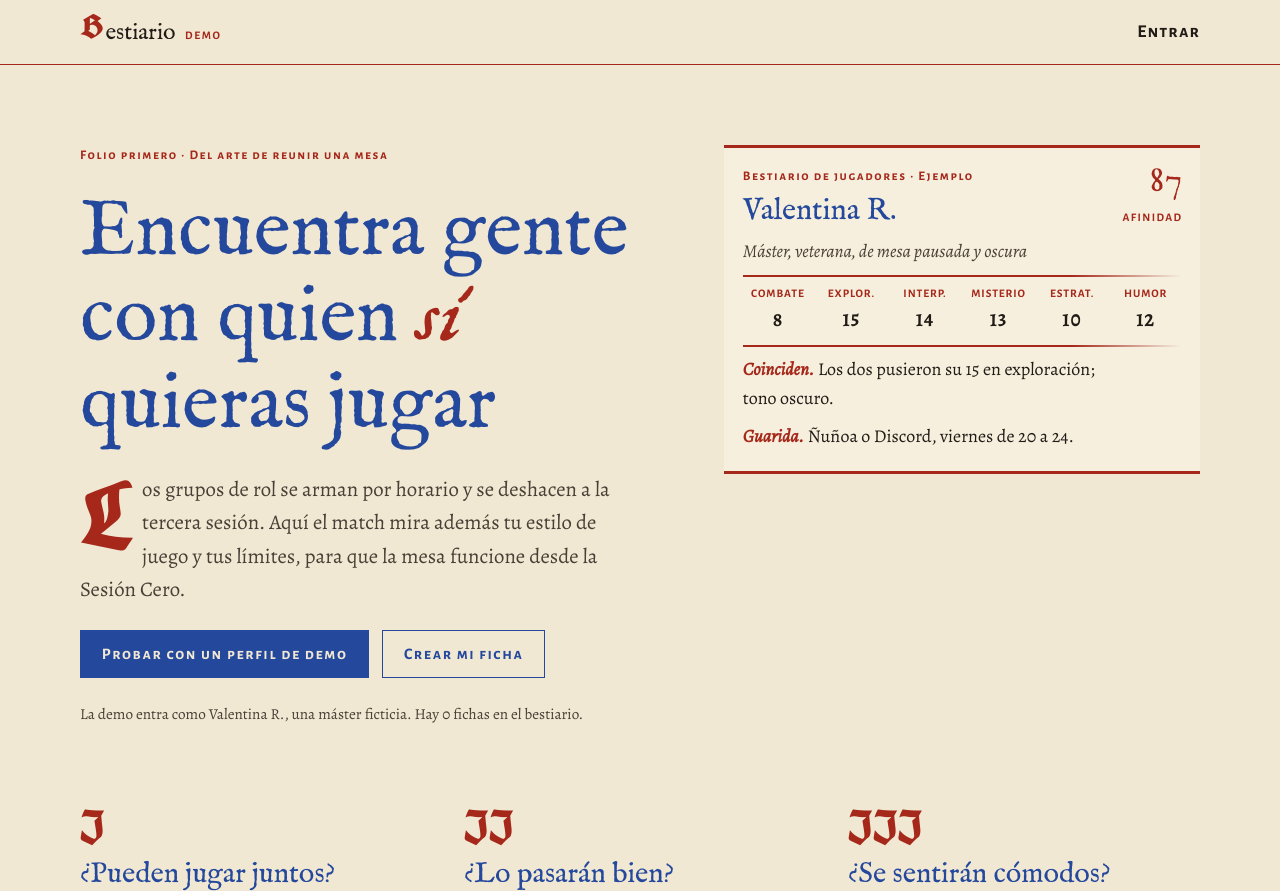
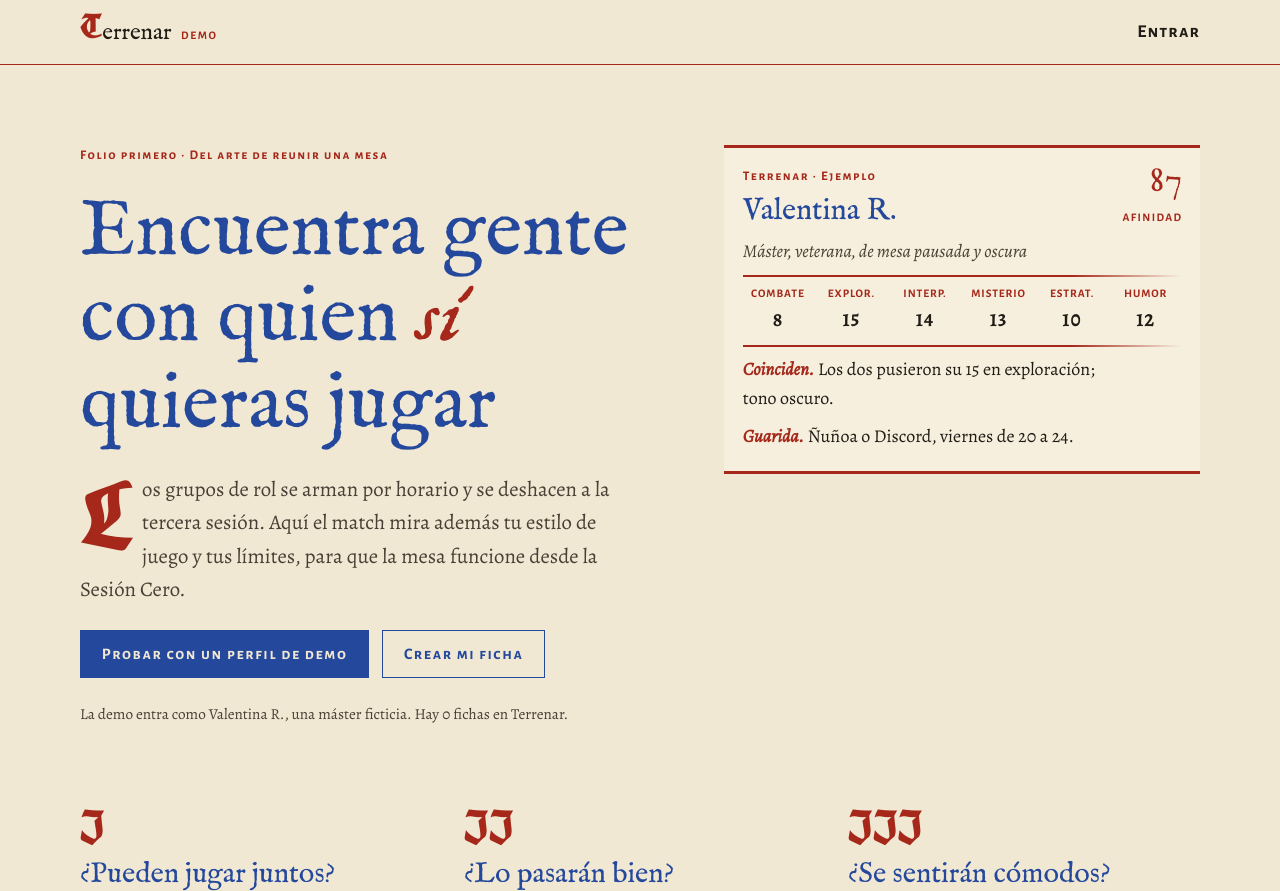
Before and after one commit to gertfrank-dev/terrenar_lfg_demo, a Django app: page / in a window 1280 px wide. Shown: the top 891 px of the page. Run offline with Django 5.2, Linux system fonts and the light colour scheme; data that the repository does not hold is empty.

Commit message:
chore: el sitio pasa a llamarse Terrenar
Bestiario queda como el nombre de la skin medieval.

Co-Authored-By: Claude Opus 5.5 <noreply@anthropic.com>
Claude-Session: https://claude.ai/code/session_01F5snmkv6ACJccxcXPCcU5S

```diff
--- a/perfiles/admin.py
+++ b/perfiles/admin.py
@@ -36,4 +36,4 @@ admin.site.register(m.Interes, list_display=("de", "a", "creado"))
 admin.site.register(m.Bloqueo, list_display=("de", "a", "creado"))
 admin.site.register(m.Disponibilidad, list_display=("perfil", "fecha", "bloque"), list_filter=("perfil",))
 
-admin.site.site_header = "Administración del Bestiario"
+admin.site.site_header = "Administración de Terrenar"
--- a/perfiles/management/commands/poblar_demo.py
+++ b/perfiles/management/commands/poblar_demo.py
@@ -75,7 +75,7 @@ class Command(BaseCommand):
             m.Tema.objects.update_or_create(nombre=n, defaults={"categoria": cat, "estado_por_defecto": defecto, "orden": i})
 
         User = get_user_model()
-        User.objects.filter(email__endswith="@demo.bestiario").delete()
+        User.objects.filter(email__contains="@demo.").delete()
 
         comunas = list(m.Comuna.objects.all())
         plataformas = list(m.Plataforma.objects.all())
@@ -90,7 +90,7 @@ class Command(BaseCommand):
 
         for n, alias in enumerate(ALIAS):
             user = User.objects.create_user(
-                username=f"demo{n}", email=f"demo{n}@demo.bestiario", password=None
+                username=f"demo{n}", email=f"demo{n}@demo.terrenar", password=None
             )
             rol = rnd.choices(["jugador", "master", "ambos"], weights=[6, 3, 2])[0]
             modalidad = rnd.choices(["presencial", "online", "ambas"], weights=[2, 3, 5])[0]
--- a/perfiles/views.py
+++ b/perfiles/views.py
@@ -15,7 +15,7 @@ from .forms import PASOS
 from .models import ATRIBUTOS, EJES, Interes, LimiteTema, Perfil, hay_interes_mutuo
 
 ATR_CORTOS = ("COMBATE", "EXPLOR.", "INTERP.", "MISTERIO", "ESTRAT.", "HUMOR")
-DEMO_EMAIL = "demo0@demo.bestiario"  # Valentina R., máster de la demo
+DEMO_EMAIL = "demo0@demo.terrenar"  # Valentina R., máster de la demo
 
 
 def portada(request):
--- a/render.yaml
+++ b/render.yaml
@@ -1,7 +1,7 @@
 # Plano de Render: crea el servicio web automáticamente desde el repo.
 services:
   - type: web
-    name: bestiario
+    name: terrenar
     runtime: python
     plan: free
     buildCommand: ./build.sh
--- a/static/css/bestiario.css
+++ b/static/css/bestiario.css
@@ -1,4 +1,4 @@
-/* Bestiario rubricado: manuscrito iluminado.
+/* Skin "Bestiario rubricado" de Terrenar: manuscrito iluminado.
    Vitela como suelo, tinta para el texto, rúbrica roja para jerarquía y alertas,
    lapislázuli para nombres y acciones, oro solo en filetes. Sin sombras ni esquinas redondeadas. */
 
--- a/templates/allauth/layouts/base.html
+++ b/templates/allauth/layouts/base.html
@@ -1,3 +1,3 @@
 {% extends "base.html" %}
-{% block title %}{% block head_title %}{% endblock %} · Bestiario de Jugadores{% endblock %}
+{% block title %}{% block head_title %}{% endblock %} · Terrenar{% endblock %}
 {% block contenido %}<div class="contenedor formulario">{% block content %}{% endblock %}</div>{% endblock %}
--- a/templates/base.html
+++ b/templates/base.html
@@ -3,7 +3,7 @@
 <head>
   <meta charset="utf-8">
   <meta name="viewport" content="width=device-width, initial-scale=1">
-  <title>{% block title %}Bestiario de Jugadores · encuentra tu mesa de rol{% endblock %}</title>
+  <title>{% block title %}Terrenar · encuentra tu mesa de rol{% endblock %}</title>
   <meta name="description" content="Encuentra personas para jugar rol de mesa según tu horario, tu estilo de juego y tus límites. Caso de práctica.">
   <meta name="theme-color" content="#f1e8d4">
   <link rel="preload" href="{% static 'fonts/im-fell-english-latin-400-normal.woff2' %}" as="font" type="font/woff2" crossorigin>
@@ -15,7 +15,7 @@
   <a class="saltar" href="#contenido">Saltar al contenido</a>
   <header class="cabecera">
     <div class="contenedor">
-      <a class="marca" href="{% url 'portada' %}"><span class="cap" aria-hidden="true">B</span><span aria-hidden="true">estiario</span><span class="sr">Bestiario de Jugadores, inicio</span><small aria-hidden="true">DEMO</small></a>
+      <a class="marca" href="{% url 'portada' %}"><span class="cap" aria-hidden="true">T</span><span aria-hidden="true">errenar</span><span class="sr">Terrenar, inicio</span><small aria-hidden="true">DEMO</small></a>
       <nav class="nav" aria-label="Principal">
         {% if user.is_authenticated %}
           <a href="{% url 'explorar' %}" {% if request.resolver_match.url_name == 'explorar' %}aria-current="page"{% endif %}>Explorar</a>
--- a/templates/explorar.html
+++ b/templates/explorar.html
@@ -1,5 +1,5 @@
 {% extends "base.html" %}
-{% block title %}Explorar · Bestiario de Jugadores{% endblock %}
+{% block title %}Explorar · Terrenar{% endblock %}
 {% block contenido %}
 <div class="contenedor">
   <div class="titulo-pagina">
--- a/templates/ficha/base_ficha.html
+++ b/templates/ficha/base_ficha.html
@@ -1,5 +1,5 @@
 {% extends "base.html" %}{% load static %}
-{% block title %}{{ titulo }} · Tu ficha · Bestiario de Jugadores{% endblock %}
+{% block title %}{{ titulo }} · Tu ficha · Terrenar{% endblock %}
 {% block contenido %}
 <div class="contenedor ficha">
   <nav aria-label="Pasos de tu ficha">
--- a/templates/perfil.html
+++ b/templates/perfil.html
@@ -1,9 +1,9 @@
 {% extends "base.html" %}{% load humanize %}
-{% block title %}{{ p.alias }} · Bestiario de Jugadores{% endblock %}
+{% block title %}{{ p.alias }} · Terrenar{% endblock %}
 {% block contenido %}
 <div class="contenedor perfil">
   <article class="bloque papel" aria-labelledby="nombre">
-    <p class="rotulo">Bestiario de jugadores · Folio {{ p.pk }}{% if propio %} · Tu ficha{% endif %}</p>
+    <p class="rotulo">Terrenar · Folio {{ p.pk }}{% if propio %} · Tu ficha{% endif %}</p>
     {% if resultado and resultado.visible %}<div class="afinidad"><b class="num">{{ resultado.puntaje }}</b><span>AFINIDAD</span></div>{% endif %}
     <div class="encabezado-ficha">
       {% include "parciales/retrato.html" %}
--- a/templates/portada.html
+++ b/templates/portada.html
@@ -9,12 +9,12 @@
       <form method="post" action="{% url 'entrar_demo' %}">{% csrf_token %}<button class="btn" type="submit">Probar con un perfil de demo</button></form>
       <a class="btn btn-linea" href="{% url 'account_signup' %}">Crear mi ficha</a>
     </div>
-    <p class="nota">La demo entra como Valentina R., una máster ficticia. Hay {{ total }} fichas en el bestiario.</p>
+    <p class="nota">La demo entra como Valentina R., una máster ficticia. Hay {{ total }} fichas en Terrenar.</p>
   </section>
 
   <aside aria-label="Ejemplo de ficha">
     <article class="bloque papel">
-      <p class="rotulo">Bestiario de jugadores · Ejemplo</p>
+      <p class="rotulo">Terrenar · Ejemplo</p>
       <div class="afinidad"><b>87</b><span>AFINIDAD</span></div>
       <h2 class="nombre">Valentina R.</h2>
       <p class="tipo">Máster, veterana, de mesa pausada y oscura</p>
```
Also changed, not shown: docs/BRIEF.md (+1 -0 lines), README.md, 1 other file.
